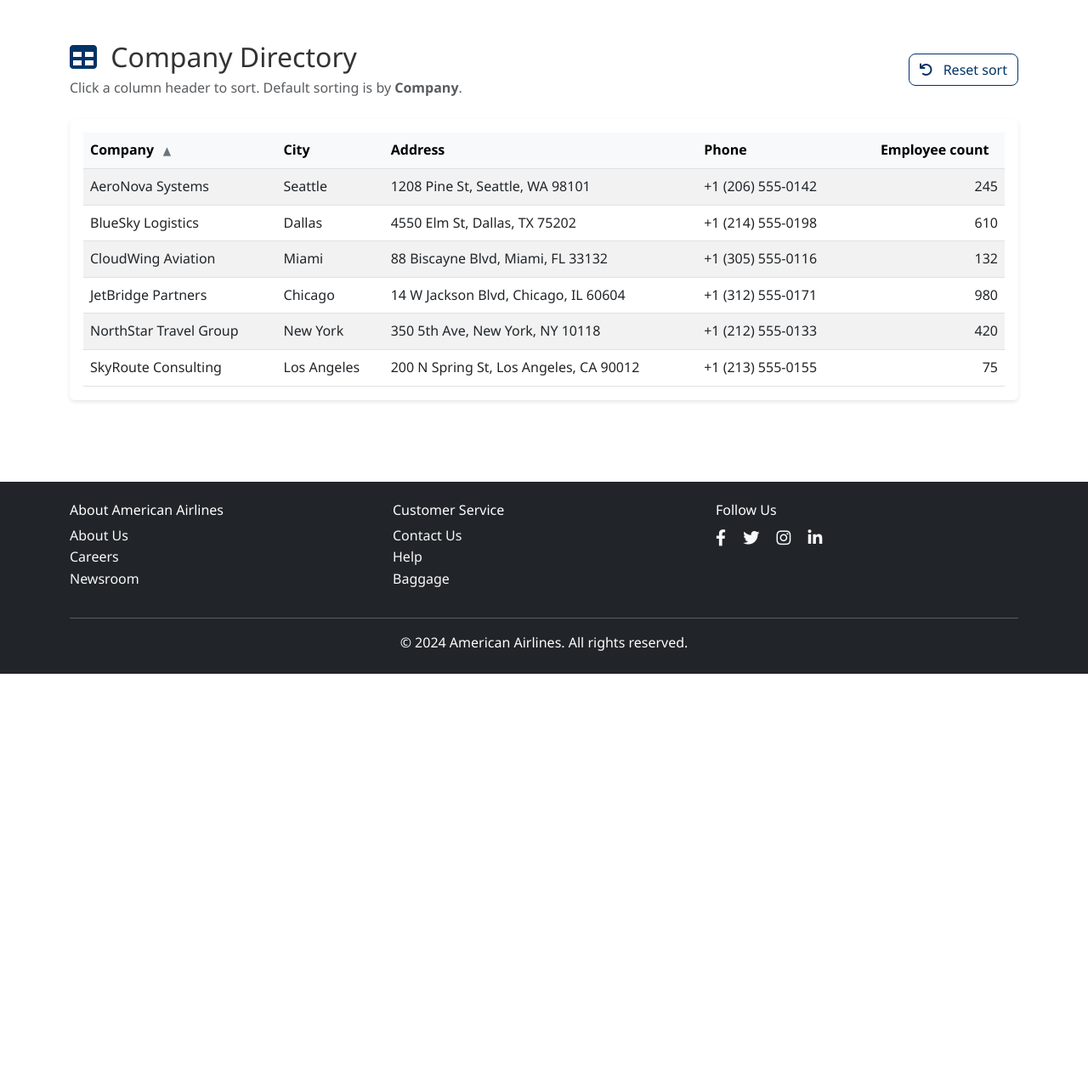
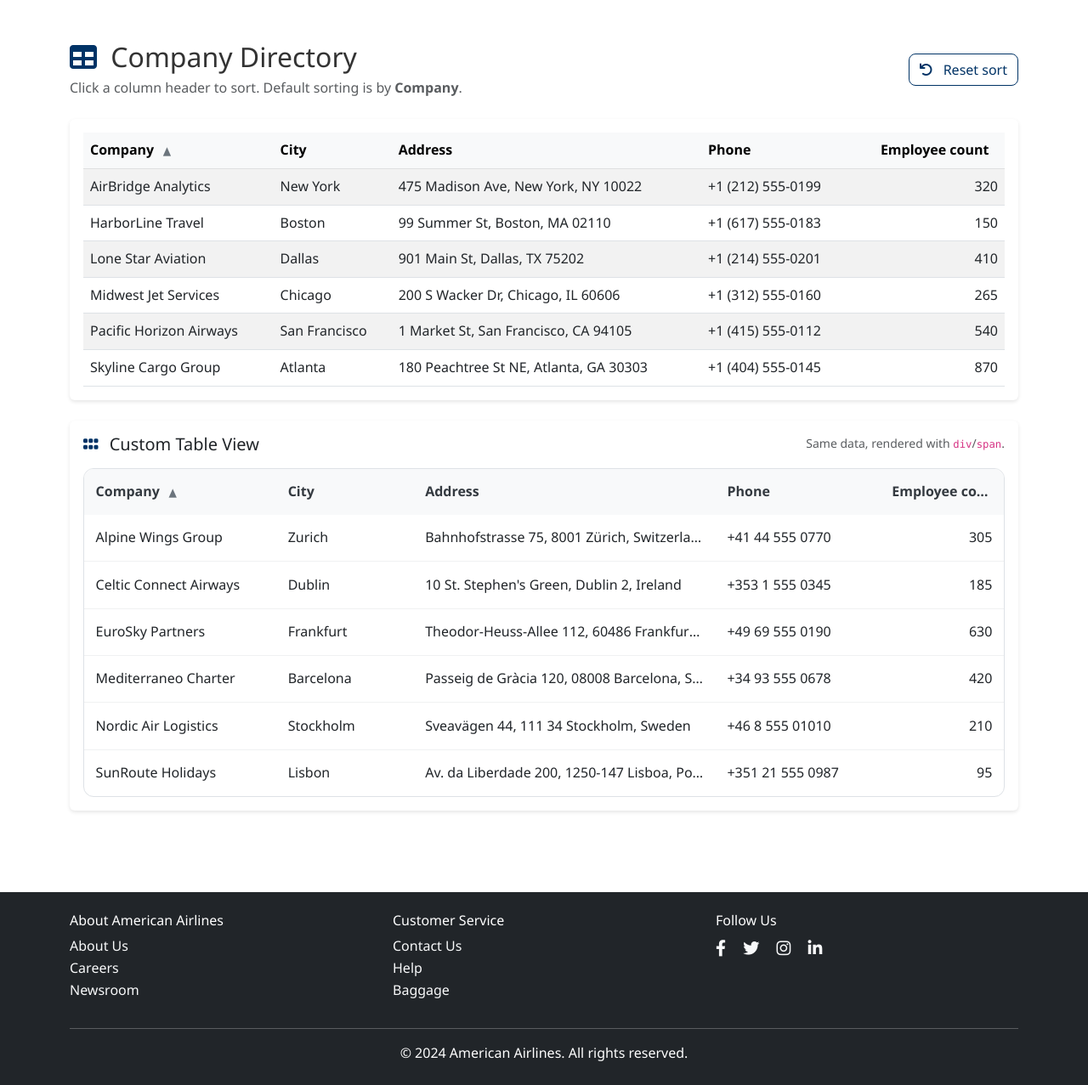
Before and after one commit to revrtb/flightwebsite, a Flask app: page /tables in a window 1280 px wide. Shown: the part 64-1341 px from the top of the page at 85% size. Before the commit the page ends 857 px from the top, so only its background shows below. Run offline with Flask 3, Linux system fonts and the light colour scheme; data comes from the database, SQL or seed files in the repository; both versions use the stored data as it was after the commit.

Commit message:
added tables

```diff
--- a/app.py
+++ b/app.py
@@ -2,9 +2,213 @@
 import json
 from datetime import datetime, timedelta
 import random
+import sqlite3
+import os
 
 app = Flask(__name__)
 app.secret_key = 'airline_demo_secret_key'
+
+BASE_DIR = os.path.dirname(os.path.abspath(__file__))
+DB_PATH = os.path.join(BASE_DIR, 'tables.db')
+
+# Static company data used on /tables page (two different datasets)
+COMPANY_TABLE_ROWS = [
+    {
+        'company': 'AirBridge Analytics',
+        'city': 'New York',
+        'address': '475 Madison Ave, New York, NY 10022',
+        'phone': '+1 (212) 555-0199',
+        'employee_count': 320,
+    },
+    {
+        'company': 'Skyline Cargo Group',
+        'city': 'Atlanta',
+        'address': '180 Peachtree St NE, Atlanta, GA 30303',
+        'phone': '+1 (404) 555-0145',
+        'employee_count': 870,
+    },
+    {
+        'company': 'Pacific Horizon Airways',
+        'city': 'San Francisco',
+        'address': '1 Market St, San Francisco, CA 94105',
+        'phone': '+1 (415) 555-0112',
+        'employee_count': 540,
+    },
+    {
+        'company': 'Midwest Jet Services',
+        'city': 'Chicago',
+        'address': '200 S Wacker Dr, Chicago, IL 60606',
+        'phone': '+1 (312) 555-0160',
+        'employee_count': 265,
+    },
+    {
+        'company': 'Lone Star Aviation',
+        'city': 'Dallas',
+        'address': '901 Main St, Dallas, TX 75202',
+        'phone': '+1 (214) 555-0201',
+        'employee_count': 410,
+    },
+    {
+        'company': 'HarborLine Travel',
+        'city': 'Boston',
+        'address': '99 Summer St, Boston, MA 02110',
+        'phone': '+1 (617) 555-0183',
+        'employee_count': 150,
+    },
+]
+
+COMPANY_CUSTOM_TABLE_ROWS = [
+    {
+        'company': 'Nordic Air Logistics',
+        'city': 'Stockholm',
+        'address': 'Sveavägen 44, 111 34 Stockholm, Sweden',
+        'phone': '+46 8 555 01010',
+        'employee_count': 210,
+    },
+    {
+        'company': 'EuroSky Partners',
+        'city': 'Frankfurt',
+        'address': 'Theodor-Heuss-Allee 112, 60486 Frankfurt, Germany',
+        'phone': '+49 69 555 0190',
+        'employee_count': 630,
+    },
+    {
+        'company': 'SunRoute Holidays',
+        'city': 'Lisbon',
+        'address': 'Av. da Liberdade 200, 1250-147 Lisboa, Portugal',
+        'phone': '+351 21 555 0987',
+        'employee_count': 95,
+    },
+    {
+        'company': 'Alpine Wings Group',
+        'city': 'Zurich',
+        'address': 'Bahnhofstrasse 75, 8001 Zürich, Switzerland',
+        'phone': '+41 44 555 0770',
+        'employee_count': 305,
+    },
+    {
+        'company': 'Celtic Connect Airways',
+        'city': 'Dublin',
+        'address': '10 St. Stephen\'s Green, Dublin 2, Ireland',
+        'phone': '+353 1 555 0345',
+        'employee_count': 185,
+    },
+    {
+        'company': 'Mediterraneo Charter',
+        'city': 'Barcelona',
+        'address': 'Passeig de Gràcia 120, 08008 Barcelona, Spain',
+        'phone': '+34 93 555 0678',
+        'employee_count': 420,
+    },
+]
+
+
+def get_db_connection():
+    conn = sqlite3.connect(DB_PATH)
+    conn.row_factory = sqlite3.Row
+    return conn
+
+
+def init_company_tables():
+    """Create and seed SQLite tables for both table views."""
+    conn = get_db_connection()
+    cur = conn.cursor()
+
+    # Create two separate tables (one for each visual table on /tables)
+    cur.execute(
+        """
+        CREATE TABLE IF NOT EXISTS company_table (
+            id INTEGER PRIMARY KEY AUTOINCREMENT,
+            company TEXT NOT NULL,
+            city TEXT NOT NULL,
+            address TEXT NOT NULL,
+            phone TEXT NOT NULL,
+            employee_count INTEGER NOT NULL
+        )
+        """
+    )
+
+    cur.execute(
+        """
+        CREATE TABLE IF NOT EXISTS company_custom_table (
+            id INTEGER PRIMARY KEY AUTOINCREMENT,
+            company TEXT NOT NULL,
+            city TEXT NOT NULL,
+            address TEXT NOT NULL,
+            phone TEXT NOT NULL,
+            employee_count INTEGER NOT NULL
+        )
+        """
+    )
+
+    # Clear and seed first table with primary dataset
+    cur.execute("DELETE FROM company_table")
+    cur.executemany(
+        """
+        INSERT INTO company_table (company, city, address, phone, employee_count)
+        VALUES (:company, :city, :address, :phone, :employee_count)
+        """,
+        COMPANY_TABLE_ROWS,
+    )
+
+    # Clear and seed second table with a different dataset
+    cur.execute("DELETE FROM company_custom_table")
+    cur.executemany(
+        """
+        INSERT INTO company_custom_table (company, city, address, phone, employee_count)
+        VALUES (:company, :city, :address, :phone, :employee_count)
+        """,
+        COMPANY_CUSTOM_TABLE_ROWS,
+    )
+
+    conn.commit()
+    conn.close()
+
+# Initialize SQLite tables once at import time
+init_company_tables()
+
+# APIs for table data
+@app.route('/api/company-table')
+def api_company_table():
+    conn = get_db_connection()
+    cur = conn.cursor()
+    cur.execute(
+        "SELECT company, city, address, phone, employee_count FROM company_table ORDER BY company ASC"
+    )
+    rows = [
+        {
+            'company': r['company'],
+            'city': r['city'],
+            'address': r['address'],
+            'phone': r['phone'],
+            'employeeCount': r['employee_count'],
+        }
+        for r in cur.fetchall()
+    ]
+    conn.close()
+    return jsonify(rows)
+
+
+@app.route('/api/company-custom-table')
+def api_company_custom_table():
+    conn = get_db_connection()
+    cur = conn.cursor()
+    cur.execute(
+        "SELECT company, city, address, phone, employee_count FROM company_custom_table ORDER BY company ASC"
+    )
+    rows = [
+        {
+            'company': r['company'],
+            'city': r['city'],
+            'address': r['address'],
+            'phone': r['phone'],
+            'employeeCount': r['employee_count'],
+        }
+        for r in cur.fetchall()
+    ]
+    conn.close()
+    return jsonify(rows)
+
 
 # Mock user data
 MOCK_USERS = {
--- a/static/css/main.css
+++ b/static/css/main.css
@@ -46,6 +46,73 @@
     margin-left: 0.4rem;
     color: var(--text-muted);
     font-size: 0.85em;
+}
+
+/* Custom "table" (no table tags) */
+.custom-table {
+    border: 1px solid #dee2e6;
+    border-radius: 12px;
+    overflow: hidden;
+    background: #fff;
+}
+
+.custom-table__row {
+    display: grid;
+    grid-template-columns: 1.4fr 1fr 2.2fr 1.2fr 0.9fr;
+    gap: 0;
+    border-top: 1px solid #f0f1f2;
+}
+
+.custom-table__row:first-child {
+    border-top: 0;
+}
+
+.custom-table__cell {
+    padding: 0.9rem 0.85rem;
+    min-width: 0;
+    overflow: hidden;
+    text-overflow: ellipsis;
+    white-space: nowrap;
+}
+
+.custom-table__cell--right {
+    text-align: right;
+}
+
+.custom-table__header {
+    background: #f8f9fa;
+    border-top: 0;
+}
+
+.custom-table__cell--header {
+    font-weight: 600;
+    color: var(--dark-gray);
+    cursor: pointer;
+    user-select: none;
+}
+
+.custom-table__row:not(.custom-table__header):hover {
+    background: rgba(0, 51, 102, 0.04);
+}
+
+@media (max-width: 992px) {
+    .custom-table__row {
+        grid-template-columns: 1.3fr 1fr 1.7fr 1.2fr 0.9fr;
+    }
+}
+
+@media (max-width: 768px) {
+    .custom-table__row {
+        grid-template-columns: 1.4fr 1fr;
+        grid-auto-rows: auto;
+    }
+
+    .custom-table__cell:nth-child(3),
+    .custom-table__cell:nth-child(4),
+    .custom-table__cell:nth-child(5) {
+        grid-column: 1 / -1;
+        white-space: normal;
+    }
 }
 
 /* Hero Section */
--- a/static/js/tables.js
+++ b/static/js/tables.js
@@ -1,49 +1,29 @@
-// Tables page: render static data + sortable columns
+// Tables page: render data from backend APIs + sortable columns
 
-const COMPANY_ROWS = [
-  {
-    company: "AeroNova Systems",
-    city: "Seattle",
-    address: "1208 Pine St, Seattle, WA 98101",
-    phone: "+1 (206) 555-0142",
-    employeeCount: 245,
-  },
-  {
-    company: "BlueSky Logistics",
-    city: "Dallas",
-    address: "4550 Elm St, Dallas, TX 75202",
-    phone: "+1 (214) 555-0198",
-    employeeCount: 610,
-  },
-  {
-    company: "CloudWing Aviation",
-    city: "Miami",
-    address: "88 Biscayne Blvd, Miami, FL 33132",
-    phone: "+1 (305) 555-0116",
-    employeeCount: 132,
-  },
-  {
-    company: "JetBridge Partners",
-    city: "Chicago",
-    address: "14 W Jackson Blvd, Chicago, IL 60604",
-    phone: "+1 (312) 555-0171",
-    employeeCount: 980,
-  },
-  {
-    company: "NorthStar Travel Group",
-    city: "New York",
-    address: "350 5th Ave, New York, NY 10118",
-    phone: "+1 (212) 555-0133",
-    employeeCount: 420,
-  },
-  {
-    company: "SkyRoute Consulting",
-    city: "Los Angeles",
-    address: "200 N Spring St, Los Angeles, CA 90012",
-    phone: "+1 (213) 555-0155",
-    employeeCount: 75,
-  },
-];
+let COMPANY_TABLE_ROWS = [];
+let COMPANY_CUSTOM_ROWS = [];
+
+async function loadCompanyTableData() {
+  const response = await fetch("/api/company-table");
+  if (!response.ok) {
+    throw new Error(`Failed to load company table data: ${response.status}`);
+  }
+  const data = await response.json();
+  COMPANY_TABLE_ROWS = Array.isArray(data) ? data : [];
+  return COMPANY_TABLE_ROWS;
+}
+
+async function loadCustomCompanyTableData() {
+  const response = await fetch("/api/company-custom-table");
+  if (!response.ok) {
+    throw new Error(
+      `Failed to load custom company table data: ${response.status}`
+    );
+  }
+  const data = await response.json();
+  COMPANY_CUSTOM_ROWS = Array.isArray(data) ? data : [];
+  return COMPANY_CUSTOM_ROWS;
+}
 
 function compareValues(a, b, type) {
   if (type === "number") {
@@ -64,11 +44,51 @@
         <td>${escapeHtml(r.city)}</td>
         <td>${escapeHtml(r.address)}</td>
         <td>${escapeHtml(r.phone)}</td>
-        <td class="text-end">${Number(r.employeeCount).toLocaleString("en-US")}</td>
+        <td class="text-end">${Number(r.employeeCount).toLocaleString(
+          "en-US"
+        )}</td>
       </tr>
     `.trim()
     )
     .join("");
+}
+
+function renderCustomRows(rows) {
+  const body = document.getElementById("customCompanyTableBody");
+  if (!body) return;
+
+  body.innerHTML = rows
+    .map(
+      (r) => `
+      <div class="custom-table__row" role="row">
+        <div class="custom-table__cell" role="cell">${escapeHtml(
+          r.company
+        )}</div>
+        <div class="custom-table__cell" role="cell">${escapeHtml(
+          r.city
+        )}</div>
+        <div class="custom-table__cell" role="cell">${escapeHtml(
+          r.address
+        )}</div>
+        <div class="custom-table__cell" role="cell">${escapeHtml(
+          r.phone
+        )}</div>
+        <div class="custom-table__cell custom-table__cell--right" role="cell">${Number(
+          r.employeeCount
+        ).toLocaleString("en-US")}</div>
+      </div>
+    `.trim()
+    )
+    .join("");
+}
+
+function renderAll() {
+  if (COMPANY_TABLE_ROWS.length) {
+    renderRows(COMPANY_TABLE_ROWS);
+  }
+  if (COMPANY_CUSTOM_ROWS.length) {
+    renderCustomRows(COMPANY_CUSTOM_ROWS);
+  }
 }
 
 function escapeHtml(str) {
@@ -80,7 +100,7 @@
     .replaceAll("'", "&#039;");
 }
 
-function setIndicators(activeKey, direction) {
+function setIndicatorsForTable(activeKey, direction) {
   document.querySelectorAll("th.sortable").forEach((th) => {
     const indicator = th.querySelector(".sort-indicator");
     if (!indicator) return;
@@ -89,44 +109,97 @@
       th.setAttribute("aria-sort", "none");
       return;
     }
-    th.setAttribute("aria-sort", direction === "asc" ? "ascending" : "descending");
+    th.setAttribute(
+      "aria-sort",
+      direction === "asc" ? "ascending" : "descending"
+    );
+    indicator.textContent = direction === "asc" ? "▲" : "▼";
+  });
+
+}
+
+function setIndicatorsForCustom(activeKey, direction) {
+  document.querySelectorAll(".sortable-div").forEach((el) => {
+    const indicator = el.querySelector(".sort-indicator");
+    if (!indicator) return;
+    if (el.dataset.key !== activeKey) {
+      indicator.textContent = "";
+      el.setAttribute("aria-sort", "none");
+      return;
+    }
+    el.setAttribute(
+      "aria-sort",
+      direction === "asc" ? "ascending" : "descending"
+    );
     indicator.textContent = direction === "asc" ? "▲" : "▼";
   });
 }
 
-function sortAndRender(state, key, type) {
+function sortAndRenderTable(state, key, type) {
   const nextDirection =
     state.key === key ? (state.direction === "asc" ? "desc" : "asc") : "asc";
 
-  const sorted = [...COMPANY_ROWS].sort((ra, rb) => {
-    const cmp = compareValues(ra[key], rb[key], type);
-    return nextDirection === "asc" ? cmp : -cmp;
-  });
+  if (COMPANY_TABLE_ROWS.length) {
+    COMPANY_TABLE_ROWS = [...COMPANY_TABLE_ROWS].sort((ra, rb) => {
+      const cmp = compareValues(ra[key], rb[key], type);
+      return nextDirection === "asc" ? cmp : -cmp;
+    });
+  }
 
   state.key = key;
   state.direction = nextDirection;
 
-  setIndicators(key, nextDirection);
-  renderRows(sorted);
+  setIndicatorsForTable(key, nextDirection);
+  renderRows(COMPANY_TABLE_ROWS);
+}
+
+function sortAndRenderCustom(state, key, type) {
+  const nextDirection =
+    state.key === key ? (state.direction === "asc" ? "desc" : "asc") : "asc";
+
+  if (COMPANY_CUSTOM_ROWS.length) {
+    COMPANY_CUSTOM_ROWS = [...COMPANY_CUSTOM_ROWS].sort((ra, rb) => {
+      const cmp = compareValues(ra[key], rb[key], type);
+      return nextDirection === "asc" ? cmp : -cmp;
+    });
+  }
+
+  state.key = key;
+  state.direction = nextDirection;
+
+  setIndicatorsForCustom(key, nextDirection);
+  renderCustomRows(COMPANY_CUSTOM_ROWS);
 }
 
 document.addEventListener("DOMContentLoaded", () => {
-  const state = { key: "company", direction: "asc" };
+  const tableState = { key: "company", direction: "asc" };
+  const customState = { key: "company", direction: "asc" };
 
-  // Default: sorted by Company name (ascending)
-  const defaultSorted = [...COMPANY_ROWS].sort((a, b) =>
-    compareValues(a.company, b.company, "text")
-  );
-  setIndicators("company", "asc");
-  renderRows(defaultSorted);
-
-  // Click-to-sort headers
+  // Click-to-sort headers (HTML table)
   document.querySelectorAll("th.sortable").forEach((th) => {
     th.addEventListener("click", () => {
       const key = th.dataset.key;
       const type = th.dataset.type || "text";
       if (!key) return;
-      sortAndRender(state, key, type);
+      sortAndRenderTable(tableState, key, type);
+    });
+  });
+
+  // Click-to-sort custom headers (and keyboard Enter/Space)
+  document.querySelectorAll(".sortable-div").forEach((el) => {
+    const activate = () => {
+      const key = el.dataset.key;
+      const type = el.dataset.type || "text";
+      if (!key) return;
+      sortAndRenderCustom(customState, key, type);
+    };
+
+    el.addEventListener("click", activate);
+    el.addEventListener("keydown", (e) => {
+      if (e.key === "Enter" || e.key === " ") {
+        e.preventDefault();
+        activate();
+      }
     });
   });
 
@@ -134,13 +207,29 @@
   const resetBtn = document.getElementById("resetSortBtn");
   if (resetBtn) {
     resetBtn.addEventListener("click", () => {
-      state.key = "company";
-      state.direction = "asc";
-      const sorted = [...COMPANY_ROWS].sort((a, b) =>
-        compareValues(a.company, b.company, "text")
-      );
-      setIndicators("company", "asc");
-      renderRows(sorted);
+      // Reset each table independently to Company ascending
+      tableState.key = "";
+      tableState.direction = "desc";
+      customState.key = "";
+      customState.direction = "desc";
+      sortAndRenderTable(tableState, "company", "text");
+      sortAndRenderCustom(customState, "company", "text");
     });
   }
+
+  // Initial load: fetch data for both tables separately from backend APIs
+  Promise.all([loadCompanyTableData(), loadCustomCompanyTableData()])
+    .then(() => {
+      if (!COMPANY_TABLE_ROWS.length && !COMPANY_CUSTOM_ROWS.length) return;
+      // Default sort by company ascending
+      tableState.key = "";
+      tableState.direction = "desc";
+      customState.key = "";
+      customState.direction = "desc";
+      sortAndRenderTable(tableState, "company", "text");
+      sortAndRenderCustom(customState, "company", "text");
+    })
+    .catch((err) => {
+      console.error(err);
+    });
 });
--- a/templates/tables.html
+++ b/templates/tables.html
@@ -103,6 +103,43 @@
                 </div>
             </div>
         </div>
+
+        <!-- Custom "table" view (no table/th/tr/td tags) -->
+        <div class="card mt-4">
+            <div class="card-body">
+                <div class="d-flex align-items-center justify-content-between flex-wrap gap-2 mb-3">
+                    <h5 class="mb-0">
+                        <i class="fas fa-grip me-2 text-primary"></i>
+                        Custom Table View
+                    </h5>
+                    <div class="text-muted small">Same data, rendered with <code>div</code>/<code>span</code>.</div>
+                </div>
+
+                <div class="custom-table" id="customCompanyTable" role="table" aria-label="Company directory (custom table view)">
+                    <div class="custom-table__row custom-table__header" role="row">
+                        <div class="custom-table__cell custom-table__cell--header sortable-div" role="columnheader" tabindex="0" data-key="company" data-type="text">
+                            Company <span class="sort-indicator" aria-hidden="true"></span>
+                        </div>
+                        <div class="custom-table__cell custom-table__cell--header sortable-div" role="columnheader" tabindex="0" data-key="city" data-type="text">
+                            City <span class="sort-indicator" aria-hidden="true"></span>
+                        </div>
+                        <div class="custom-table__cell custom-table__cell--header sortable-div" role="columnheader" tabindex="0" data-key="address" data-type="text">
+                            Address <span class="sort-indicator" aria-hidden="true"></span>
+                        </div>
+                        <div class="custom-table__cell custom-table__cell--header sortable-div" role="columnheader" tabindex="0" data-key="phone" data-type="text">
+                            Phone <span class="sort-indicator" aria-hidden="true"></span>
+                        </div>
+                        <div class="custom-table__cell custom-table__cell--header sortable-div custom-table__cell--right" role="columnheader" tabindex="0" data-key="employeeCount" data-type="number">
+                            Employee count <span class="sort-indicator" aria-hidden="true"></span>
+                        </div>
+                    </div>
+
+                    <div id="customCompanyTableBody" class="custom-table__body" role="rowgroup">
+                        <!-- rows injected by JS -->
+                    </div>
+                </div>
+            </div>
+        </div>
     </div>
 
     <!-- Footer -->
```
Also changed, not shown: tables.db (added).
